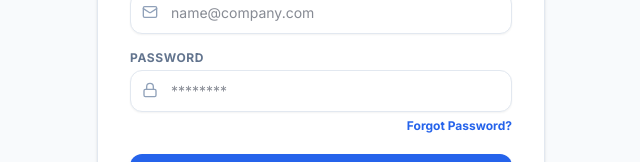
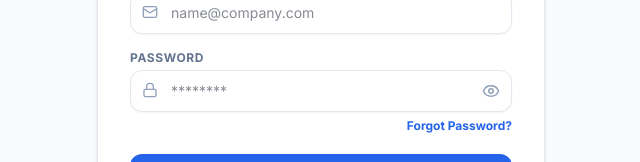
Before and after one commit to Jigar-Chaudhary-137/assetflow-erp, a React app in the folder frontend/: page /login in a window 1280 px wide. Shown: the part 293-455 px from the top of the page, without its empty margins (319-959 px from the left). Built offline with nearby package versions, Linux system fonts and the light colour scheme; no server answers; the HTML template or start-up script is replaced by a standard one.

Commit message:
Add password visibility toggle to login page

```diff
--- a/frontend/src/pages/Login.jsx
+++ b/frontend/src/pages/Login.jsx
@@ -1,7 +1,7 @@
 import React, { useState } from 'react';
 import { useNavigate, useLocation, Link } from 'react-router-dom';
 import { useAuth } from '../context/AuthContext';
-import { Lock, Mail, AlertCircle, Info, Package } from 'lucide-react';
+import { Lock, Mail, AlertCircle, Info, Package, Eye, EyeOff } from 'lucide-react';
 
 export const Login = () => {
   const [email, setEmail] = useState('');
@@ -89,13 +89,21 @@ export const Login = () => {
               <div className="relative">
                 <Lock className="absolute left-3 top-3 h-4 w-4 text-slate-400" />
                 <input
-                  type="password"
+                  type={showPasswords ? 'text' : 'password'}
                   required
                   value={password}
                   onChange={(e) => setPassword(e.target.value)}
                   placeholder="********"
-                  className="w-full rounded-xl border border-[#E2E8F0] bg-white py-2.5 pl-10 pr-4 text-sm text-[#0F172A] placeholder-slate-450 focus:border-[#2563EB] focus:outline-none focus:ring-1 focus:ring-[#2563EB] transition-all shadow-xs"
+                  className="w-full rounded-xl border border-[#E2E8F0] bg-white py-2.5 pl-10 pr-10 text-sm text-[#0F172A] placeholder-slate-450 focus:border-[#2563EB] focus:outline-none focus:ring-1 focus:ring-[#2563EB] transition-all shadow-xs"
                 />
+                <button
+                  type="button"
+                  onClick={() => setShowPasswords(!showPasswords)}
+                  className="absolute right-3 top-3 text-slate-400 hover:text-slate-600 focus:outline-none cursor-pointer"
+                  aria-label={showPasswords ? "Hide password" : "Show password"}
+                >
+                  {showPasswords ? <EyeOff className="h-4.5 w-4.5" /> : <Eye className="h-4.5 w-4.5" />}
+                </button>
               </div>
 
               {/* Forgot Password Link */}
--- a/frontend/src/task.md
+++ b/frontend/src/task.md
@@ -9,7 +9,7 @@
   - [x] Auth Provider, Notification Context, and API Client
   - [x] Main Layout (collapsible responsive sidebar, profile header, notifications bell)
 - [x] Frontend Pages
-  - [x] Login screen (removed registration success approval banner alert)
+  - [x] Login screen (removed registration success approval banner alert, added password eye visibility toggle)
   - [x] Dashboard screen (summary widgets, pending actions, activity feed)
   - [x] Assets screen (CRUD tables, lifecycle filters, quick action modals)
   - [x] Allocations & Bookings screens
```
